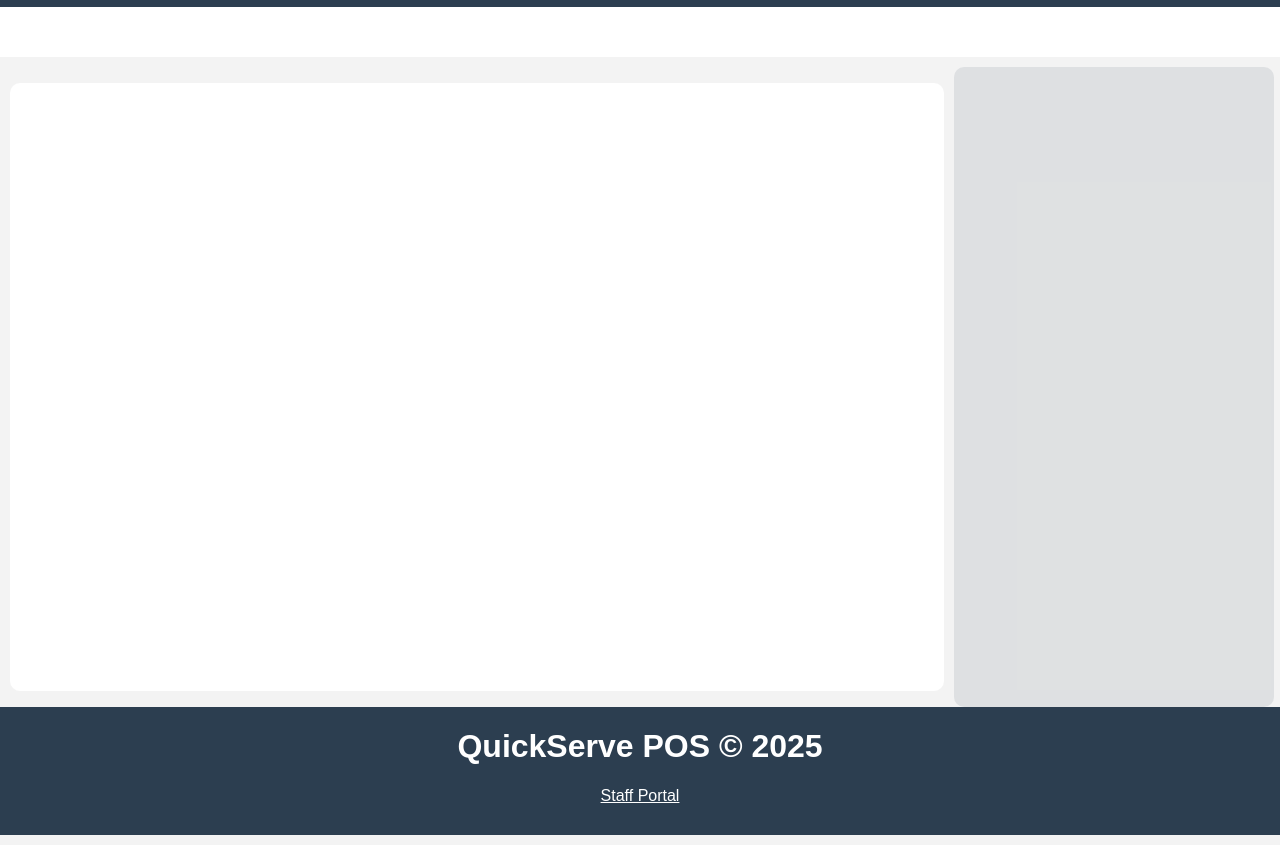
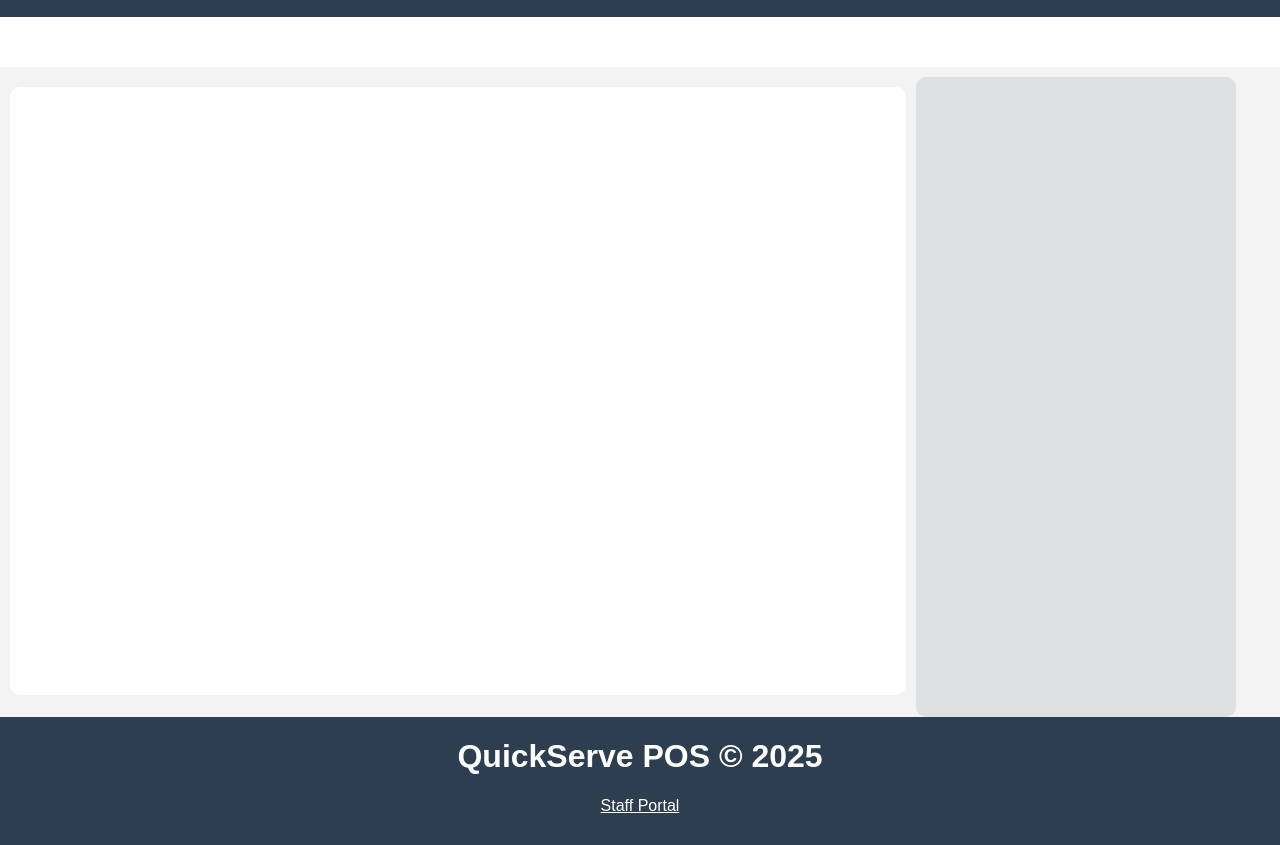
Before and after one commit to Jim-03/restaurant, a website: page templates/main-menu.html in a window 1280 px wide. Shown: the part 73-918 px from the top of the page. Drawn offline with Linux system fonts and the light colour scheme; files that its build step writes are made by us from their sources; no server answers; files whose address does not match are found by name.

Commit message:
modified mainmenu.css abit

```diff
--- a/public/css/main-menu.css
+++ b/public/css/main-menu.css
@@ -29,7 +29,7 @@ header h1 {
   justify-content: space-evenly;
   height: 50px;
   padding: 5px;
-  margin-top: 10p;
+  margin-top: 10px;
   background-color: white;
 }
 
@@ -52,7 +52,7 @@ header h1 {
 #categories button:hover {
   background-color: lightblue;
   color: black;
-  transform: translateY(-2px);
+  transform: matrix(0,1,1,0,0,0);
   box-shadow: 1px 1px 1px black;
 }
 
@@ -62,11 +62,11 @@ main {
   margin-top: 10px;
   display: flex;
   flex-direction: row;
-  align-items: center;
+  align-items: flex-start;
 }
 
 #displaySection {
-  width: 73%;
+  width: 70%;
   background-color: white;
   border-radius: 10px;
   height: 95%;
@@ -98,7 +98,7 @@ main {
 }
 
 .foodItem:hover {
-  transform: translateY(-5px);
+  transform: skew(-10deg, -10deg);
   box-shadow: 5px 5px 5px black;
 }
 .foodName {
@@ -276,3 +276,8 @@ footer a {
     text-align: center;
   }
 }
+
+body {
+  max-width: 100vw;
+  overflow-x: hidden;
+}
```
